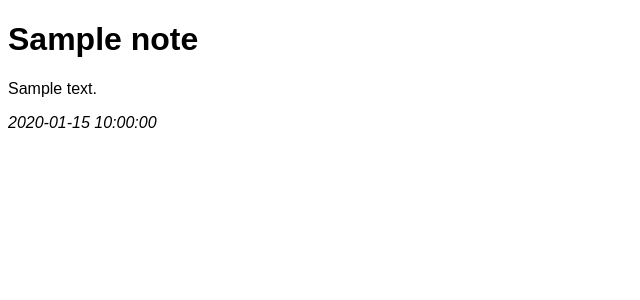
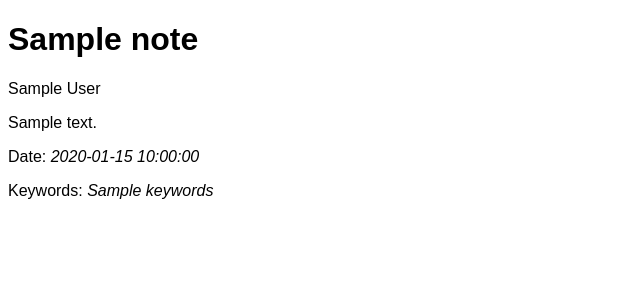
Before and after one commit to dex4er/django-hello-world, a Python web app: template hello_blog/templates/note.html in a window 1280 px wide. Shown: the top 300 px of the page, without its empty margins (0-640 px from the left). Run offline with Jinja, Linux system fonts and the light colour scheme; the template is opened without the code that fills it: most values are stand-ins (such as "Sample title", 1, 10 or a date in 2020).

Commit message:
templates

```diff
--- a/hello_blog/templates/note.html
+++ b/hello_blog/templates/note.html
@@ -10,9 +10,13 @@ body {font-family: arial;}
 
 <h1>{{ note.title }}</h1>
 
-<p>{{ note.content }}</p>
+<p>{{ note.user.first_name }} {{ note.user.last_name }}</p>
 
-<p style="font-style: italic">{{ note.date }}</p>
+<pre style="font-family: arial">{{ note.content }}</pre>
+
+<p>Date: <span style="font-style: italic">{{ note.date }}</span></p>
+
+<p>Keywords: <span style="font-style: italic">{{ note.keywords }}</span></p>
 
 </body>
 </html>
```
